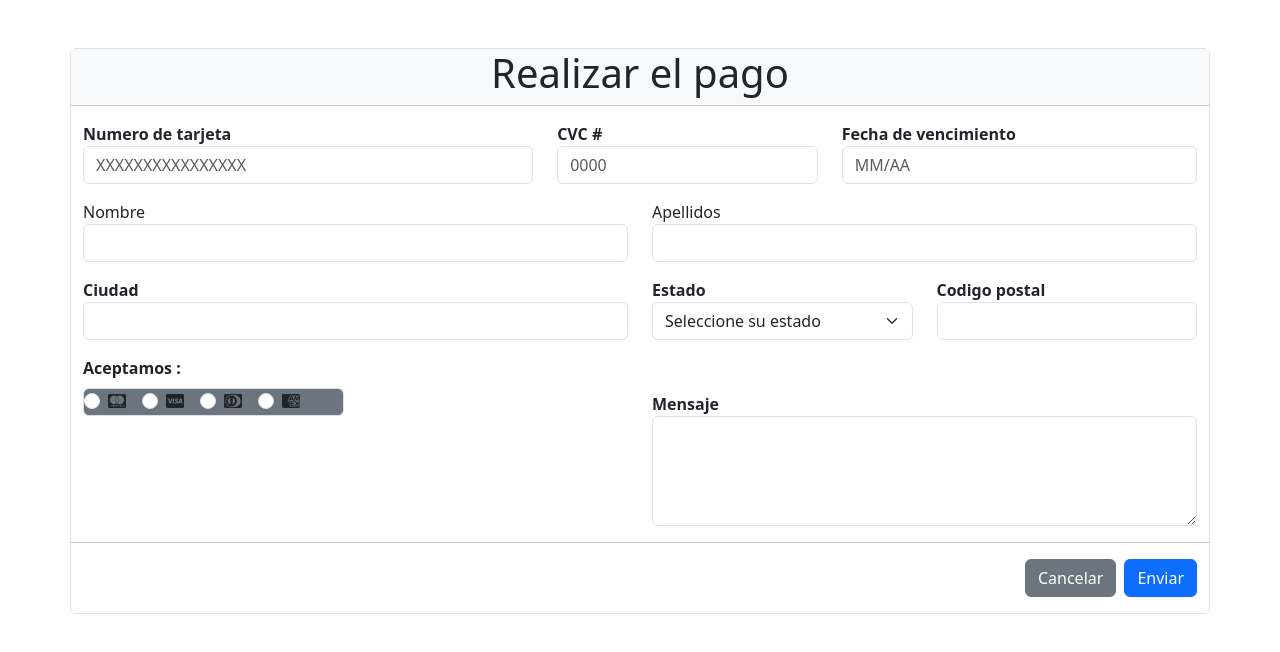
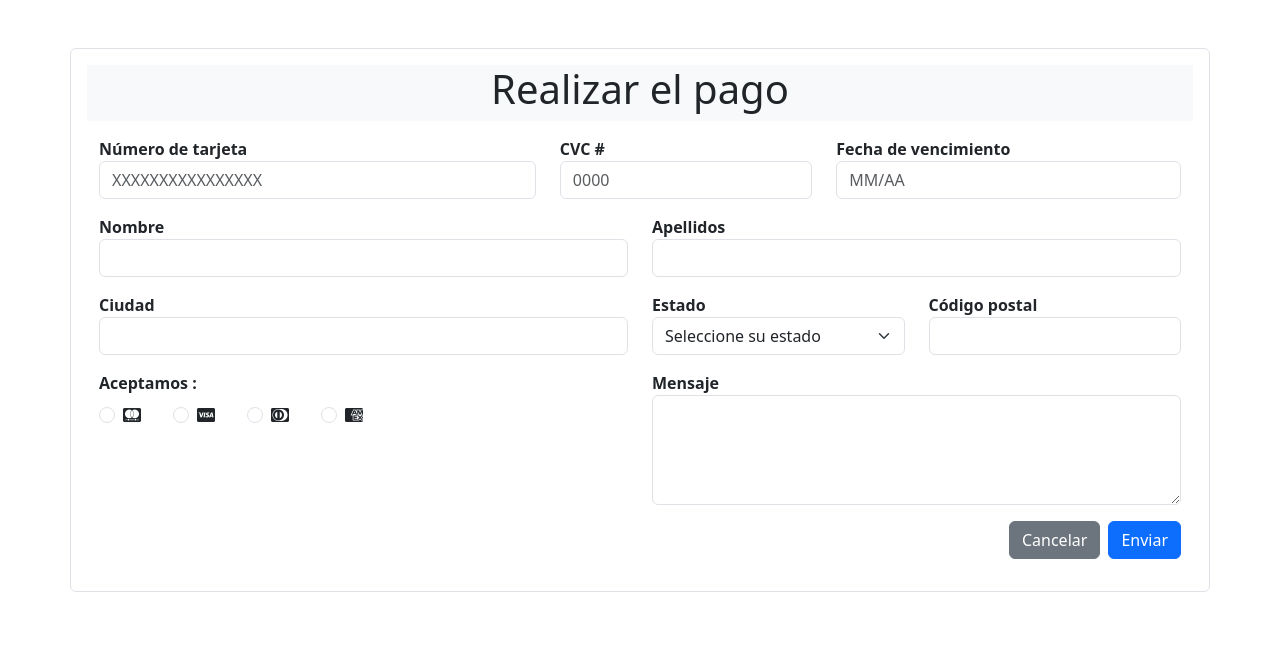
Before and after one commit to 4GeeksAcademy/fs-pt-115-Kostantin-Form, a plain HTML site: page index.html in a window 1280 px wide. Drawn offline with nearby package versions, Linux system fonts and the light colour scheme.

Commit message:
Form actualizado

```diff
--- a/index.html
+++ b/index.html
@@ -14,101 +14,106 @@
 </head>
 
 <body>
+    <h1></h1>
     <div class="container">
-        <div class="row mt-5 border rounded">
-            <div class="col-12 text-center bg-light">
+        <div class="row mt-5 border rounded p-3">
+            <div class="col-12 text-center bg-light mb-3">
                 <header>
                     <h1>Realizar el pago</h1>
                 </header>
             </div>
-            <hr>
-            <div class="col-5 md-3">
-                <label for="floatingInput"><strong>Numero de tarjeta</strong></label>
-                <input type="text" class="form-control" id="floatingInput" placeholder="XXXXXXXXXXXXXXXX" required>
+
+            <div class="col-md-5 col-12 mb-3">
+                <label for="numeroTarjeta"><strong>Número de tarjeta</strong></label>
+                <input type="text" class="form-control" id="numeroTarjeta" placeholder="XXXXXXXXXXXXXXXX" required>
             </div>
 
-            <div class="col-3 md-3">
-                <label for="floatingInput"><strong>CVC #</strong></label>
-                <input type="text" class="form-control" id="floatingInput" placeholder="0000" required>
+            <div class="col-md-3 col-12 mb-3">
+                <label for="cvc"><strong>CVC #</strong></label>
+                <input type="text" class="form-control" id="cvc" placeholder="0000" required>
             </div>
 
-            <div class="col-4 md-3">
-                <label for="floatingInput"><strong>Fecha de vencimiento</strong></label>
-                <input type="text" class="form-control" id="floatingInput" placeholder="MM/AA" required>
+            <div class="col-md-4 col-12 mb-3">
+                <label for="vencimiento"><strong>Fecha de vencimiento</strong></label>
+                <input type="text" class="form-control" id="vencimiento" placeholder="MM/AA" required>
             </div>
-            <div class="col-6 mt-3 md-3">
-                <label for="floatingInput"><strong></strong>Nombre</strong></label>
-                <input type="text" class="form-control" id="floatingInput" placeholder="" required>
 
+            <div class="col-md-6 col-12 mb-3">
+                <label for="nombre"><strong>Nombre</strong></label>
+                <input type="text" class="form-control" id="nombre" required>
             </div>
-            <div class="col-6 mt-3 md-3">
-                <label for="floatingInput"><strong></strong>Apellidos</strong></label>
-                <input type="email" class="form-control" id="floatingInput" placeholder="" required>
 
+            <div class="col-md-6 col-12 mb-3">
+                <label for="apellidos"><strong>Apellidos</strong></label>
+                <input type="text" class="form-control" id="apellidos" required>
             </div>
-            <div class="col-6 mt-3 md-3">
-                <label for="floatingInput"><strong>Ciudad</strong></label>
-                <input type="text" class="form-control" id="floatingInput" placeholder="" required>
 
+            <div class="col-md-6 col-12 mb-3">
+                <label for="ciudad"><strong>Ciudad</strong></label>
+                <input type="text" class="form-control" id="ciudad" required>
             </div>
-            <div class="col-3 mt-3 md-3">
-                <label for="floatingInput"><strong>Estado</strong></label>
-                <select class="form-select" aria-label="Default select example">
-                    <option selected >Seleccione su estado</option>
+
+            <div class="col-md-3 col-12 mb-3">
+                <label for="estado"><strong>Estado</strong></label>
+                <select class="form-select" id="estado">
+                    <option selected>Seleccione su estado</option>
                     <option value="1">Soltero</option>
                     <option value="2">Casado</option>
                     <option value="3">Otros</option>
                 </select>
             </div>
-            <div class="col-3 mt-3 md-3">
-                <label for="floatingInput"><strong>Codigo postal</strong></label>
-                <input type="text" class="form-control" id="floatingInput" placeholder="" required>
+
+            <div class="col-md-3 col-12 mb-3">
+                <label for="postal"><strong>Código postal</strong></label>
+                <input type="text" class="form-control" id="postal" required>
             </div>
-            <label class="form-label mt-3 md-3 "><strong>Aceptamos :</strong></label>
-            <div class="col-md-3 justify-content-between ">
-                <div class=" bg-secondary col-md-3 border rounded rounded d-flex d-inline-flex w-100">
 
-                        <div class="form-check form-check-inline ">
-                            <label class="form-check-label" for="inlineRadio1"><i class="fa-brands fa-cc-mastercard"></i>  <input class="form-check-input" type="radio" name="inlineRadioOptions" id="inlineRadio1"
-                                value="option1"></label>
+            <div class="col-6 mb-2">
+                <label class="form-label"><strong>Aceptamos :</strong></label>
+                <div class="d-flex flex-wrap gap-3">
+                    <div class="form-check form-check-inline">
+                        <input class="form-check-input" type="radio" name="metodoPago" id="mastercard" value="mastercard">
+                        <label class="form-check-label" for="mastercard">
+                            <i class="fa-brands fa-cc-mastercard"></i>
+                        </label>
                     </div>
-                        <div class="form-check form-check-inline ">
-
-                            <label class="form-check-label" for="inlineRadio2"><i class="fa-brands fa-cc-visa"></i>  <input class="form-check-input" type="radio" name="inlineRadioOptions" id="inlineRadio2"
-                                value="option2"></label>
+                    <div class="form-check form-check-inline">
+                        <input class="form-check-input" type="radio" name="metodoPago" id="visa" value="visa">
+                        <label class="form-check-label" for="visa">
+                            <i class="fa-brands fa-cc-visa"></i>
+                        </label>
                     </div>
-                        <div class="form-check form-check-inline ">
-
-                            <label class="form-check-label" for="inlineRadio3"><i class="fa-brands fa-cc-diners-club"></i><input class="form-check-input" type="radio" name="inlineRadioOptions" id="inlineRadio3"
-                                value="option3" ></label>
+                    <div class="form-check form-check-inline">
+                        <input class="form-check-input" type="radio" name="metodoPago" id="diners" value="diners">
+                        <label class="form-check-label" for="diners">
+                            <i class="fa-brands fa-cc-diners-club"></i>
+                        </label>
                     </div>
-                        <div class="form-check form-check-inline ">
-
-                            <label class="form-check-label" for="inlineRadio4"><i class="fa-brands fa-cc-amex"></i><input class="form-check-input" type="radio" name="inlineRadioOptions" id="inlineRadio4"
-                                value="option4"></label>
+                    <div class="form-check form-check-inline">
+                        <input class="form-check-input" type="radio" name="metodoPago" id="amex" value="amex">
+                        <label class="form-check-label" for="amex">
+                            <i class="fa-brands fa-cc-amex"></i>
+                        </label>
                     </div>
                 </div>
             </div>
 
-                 <div class="col-3 mt-3">
-
-                </div>
-                <div class="col-6 mt-1">
+            <div class="col-6 mb-3">
                 <label for="mensaje"><strong>Mensaje</strong></label>
                 <textarea class="form-control" id="mensaje" rows="4" placeholder=""></textarea>
             </div>
-            <hr class="mt-3 p-0">
-            <div class="footer">
-                <div class="d-flex justify-content-end align-items-center  mb-3 ">
-                    <button class="btn btn-secondary mx-2" type="submit">Cancelar</button>
 
+            <div class="col-12 d-flex justify-content-end gap-2 mb-3">
+                <button class="btn btn-secondary" type="button">Cancelar</button>
                 <button class="btn btn-primary" type="submit">Enviar</button>
             </div>
         </div>
     </div>
-        <script src="https://cdn.jsdelivr.net/npm/bootstrap@5.3.6/dist/js/bootstrap.bundle.min.js"
-            integrity="sha384-j1CDi7MgGQ12Z7Qab0qlWQ/Qqz24Gc6BM0thvEMVjHnfYGF0rmFCozFSxQBxwHKO"
-            crossorigin="anonymous"></script>
+
+
+    <script src="https://cdn.jsdelivr.net/npm/bootstrap@5.3.6/dist/js/bootstrap.bundle.min.js" integrity="sha384-j1CDi7MgGQ12Z7Qab0qlWQ/Qqz24Gc6BM0thvEMVjHnfYGF0rmFCozFSxQBxwHKO" crossorigin="anonymous"></script>
+
+    <script src="https://kit.fontawesome.com/yourkit.js" crossorigin="anonymous"></script>
 </body>
 
 </html>
```
Lines whose indentation alone changed are shown as unchanged.
